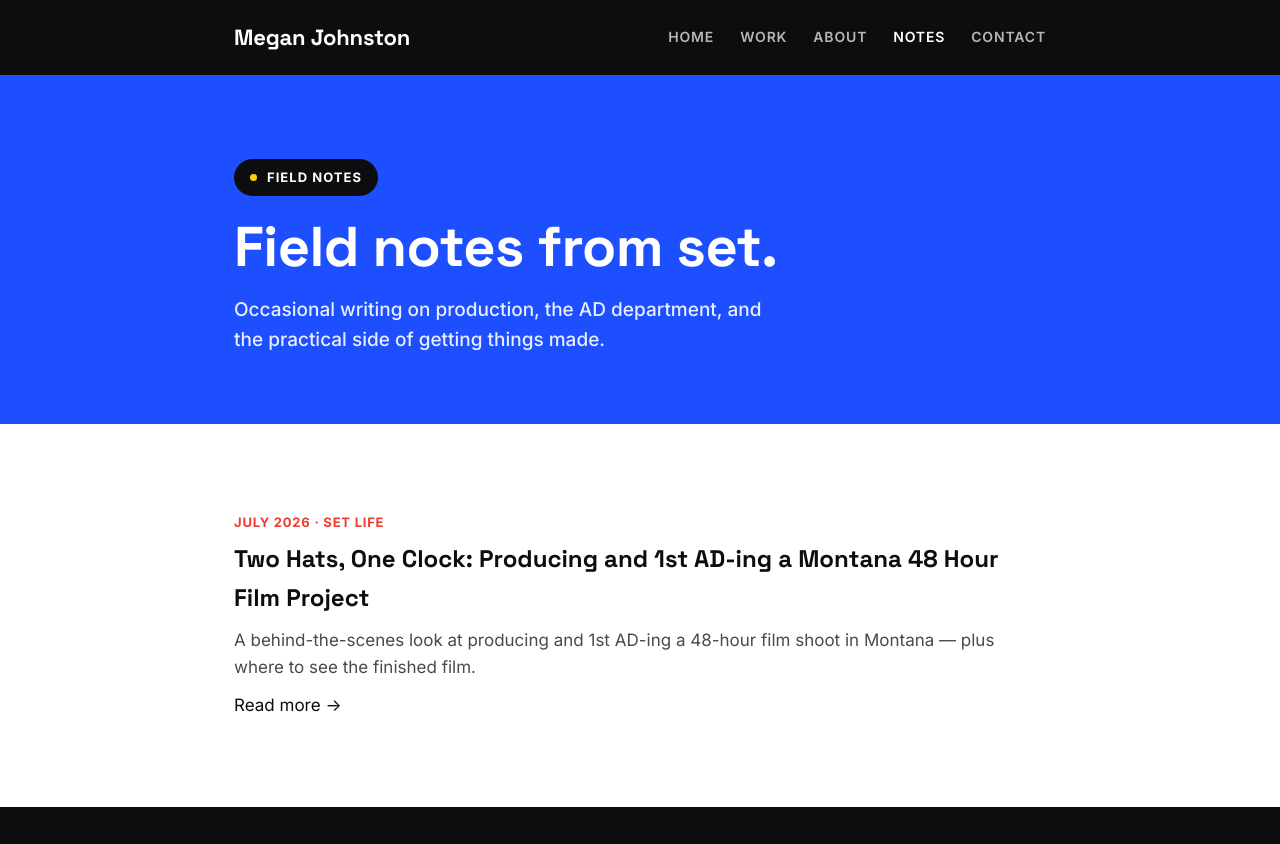
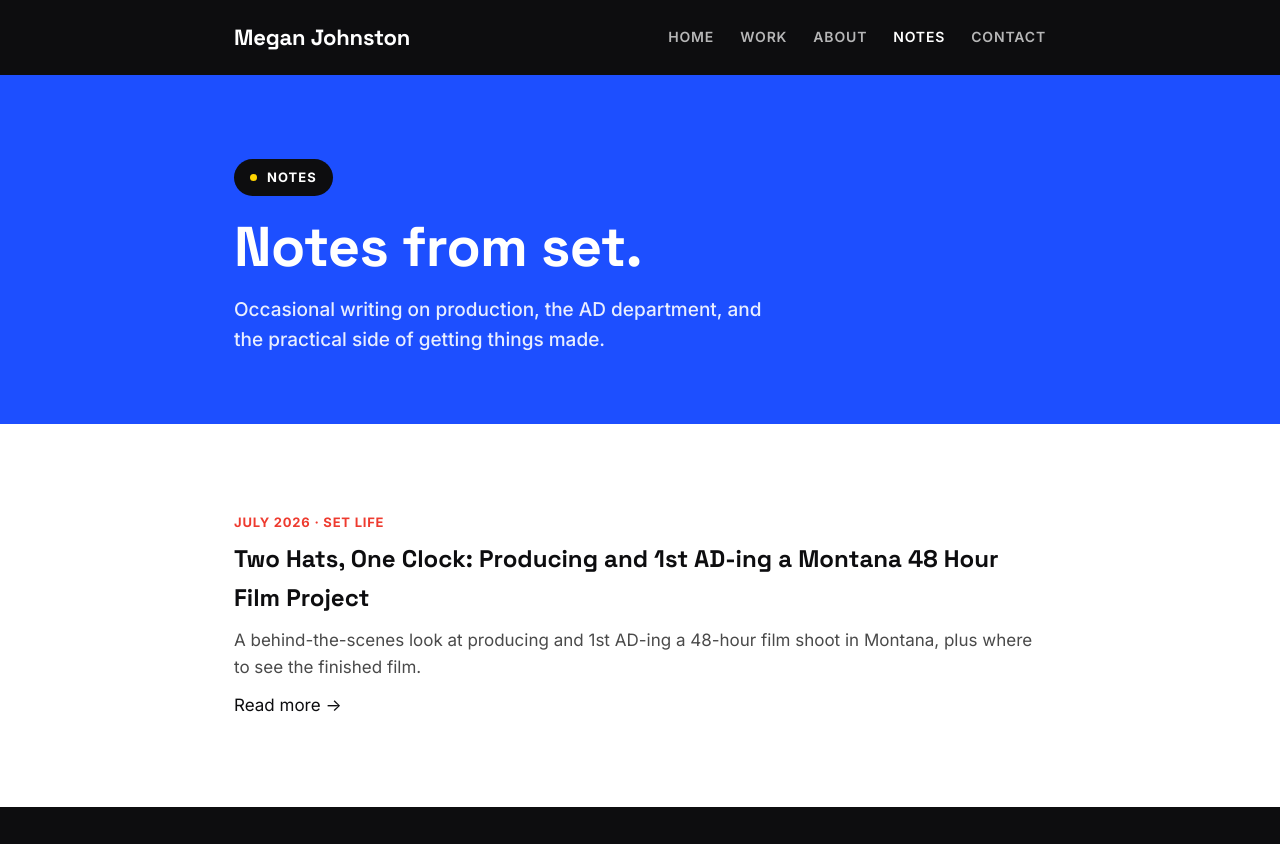
Before and after one commit to johnstonmeganj-svg/megan-johnston-site, an Eleventy site: page src/notes/index.njk in a window 1280 px wide. Shown: the top 844 px of the page. Built offline with nearby package versions, Linux system fonts and the light colour scheme; Eleventy itself is replaced by a stand-in of ours; files that its build step writes are made by us from their sources.

Commit message:
Remove em dashes from blog, fix stale Field Notes branding

```diff
--- a/src/notes/index.njk
+++ b/src/notes/index.njk
@@ -2,15 +2,15 @@
 layout: base.njk
 permalink: "notes/"
 navActive: notes
-title: "Field Notes — Megan Johnston"
+title: "Notes · Megan Johnston"
 description: "Field notes on film and TV production, set life, and the AD department, from Megan Johnston."
-ogTitle: "Field Notes — Megan Johnston"
+ogTitle: "Notes · Megan Johnston"
 ogDescription: "Field notes on film and TV production, set life, and the AD department."
 ---
 <section class="hero">
   <div class="wrap">
-    <span class="tag">Field Notes</span>
-    <h1>Field notes from set.</h1>
+    <span class="tag">Notes</span>
+    <h1>Notes from set.</h1>
     <p class="lede">Occasional writing on production, the AD department, and the practical side of getting things made.</p>
   </div>
 </section>
--- a/src/notes/montana-1st-ad-producer-48-hour-film-project.md
+++ b/src/notes/montana-1st-ad-producer-48-hour-film-project.md
@@ -5,7 +5,7 @@ title: "Two Hats, One Clock: Producing and 1st AD-ing a Montana 48 Hour Film Pro
 ogTitle: "Two Hats, One Clock: Producing and 1st AD-ing a Montana 48 Hour Film Project"
 description: "A Montana 1st AD and producer's behind-the-scenes look at the 48 Hour Film Project, real set lessons from someone who works productions across Montana."
 ogDescription: "A Montana 1st AD and producer's behind-the-scenes look at the 48 Hour Film Project."
-excerpt: "A behind-the-scenes look at producing and 1st AD-ing a 48-hour film shoot in Montana — plus where to see the finished film."
+excerpt: "A behind-the-scenes look at producing and 1st AD-ing a 48-hour film shoot in Montana, plus where to see the finished film."
 category: "July 2026 · Set Life"
 date: 2026-07-13
 photo: "/images/uploads/field-notes-48hfp-photo-1-desk-setup.jpg"
```
Also changed, not shown: 2 other files.
